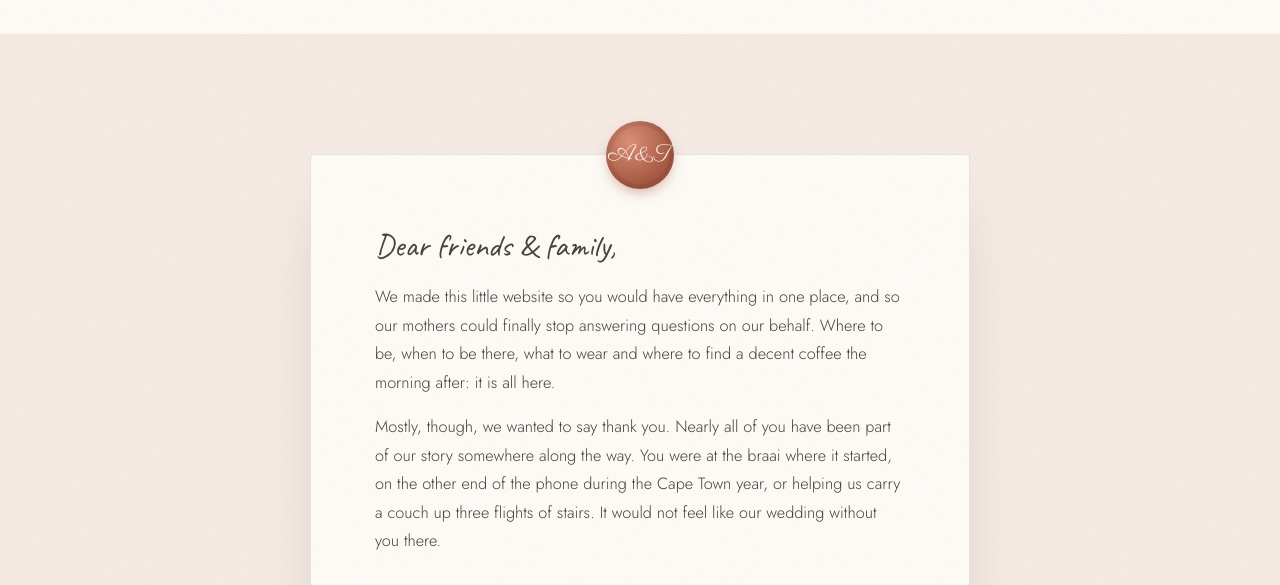
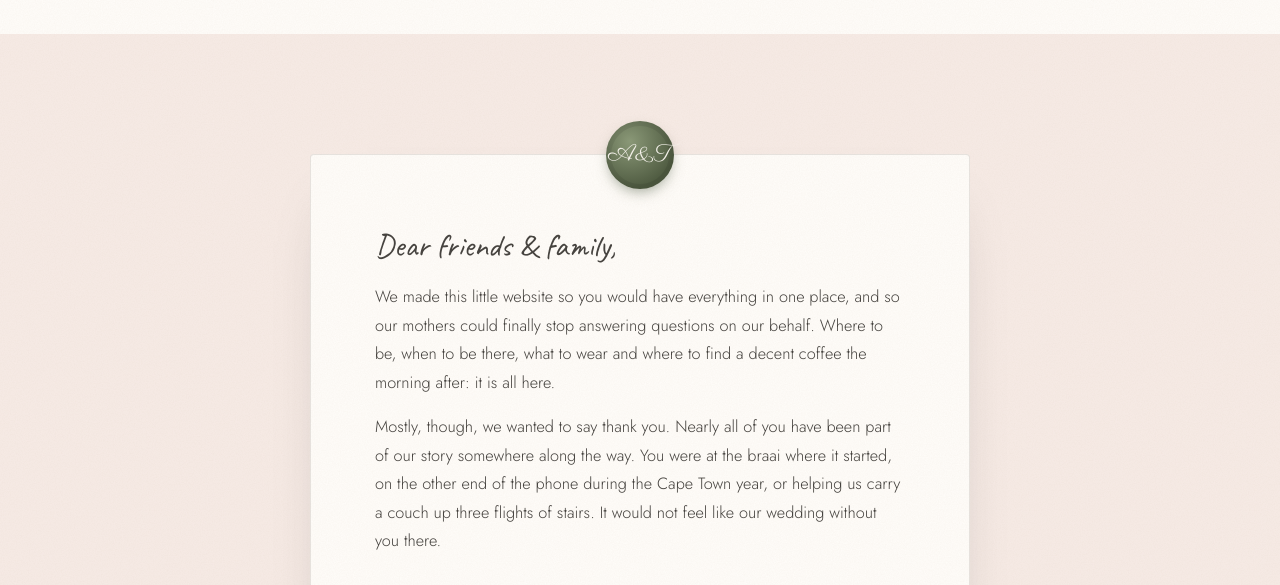
Before and after one commit to Paul-Dieter/SSC, a plain HTML site: page demo/index.html in a window 1280 px wide. Shown: the part 1180-1765 px from the top of the page. Drawn offline with nearby package versions, Linux system fonts and the light colour scheme; a web font is replaced by a local one.

Commit message:
Recolour the demo letter's wax seal sage green

```diff
--- a/demo/index.html
+++ b/demo/index.html
@@ -479,11 +479,11 @@
             height: 68px;
             margin-left: -34px;
             border-radius: 50%;
-            background: radial-gradient(circle at 35% 30%, #d98e78, var(--clay-deep) 70%);
-            box-shadow: 0 6px 14px -4px rgba(162, 86, 63, 0.5), inset 0 0 0 5px rgba(0, 0, 0, 0.07);
+            background: radial-gradient(circle at 35% 30%, #8a9877, #4f5b41 72%);
+            box-shadow: 0 6px 14px -4px rgba(79, 91, 65, 0.55), inset 0 0 0 5px rgba(0, 0, 0, 0.08);
             font-family: var(--script);
             font-size: 1.45rem;
-            color: #fbeee6;
+            color: #f4f1ea;
         }
 
         .letter p.greeting { font-family: var(--hand); font-size: 2rem; line-height: 1.2; margin-bottom: 1.1rem; }
```
